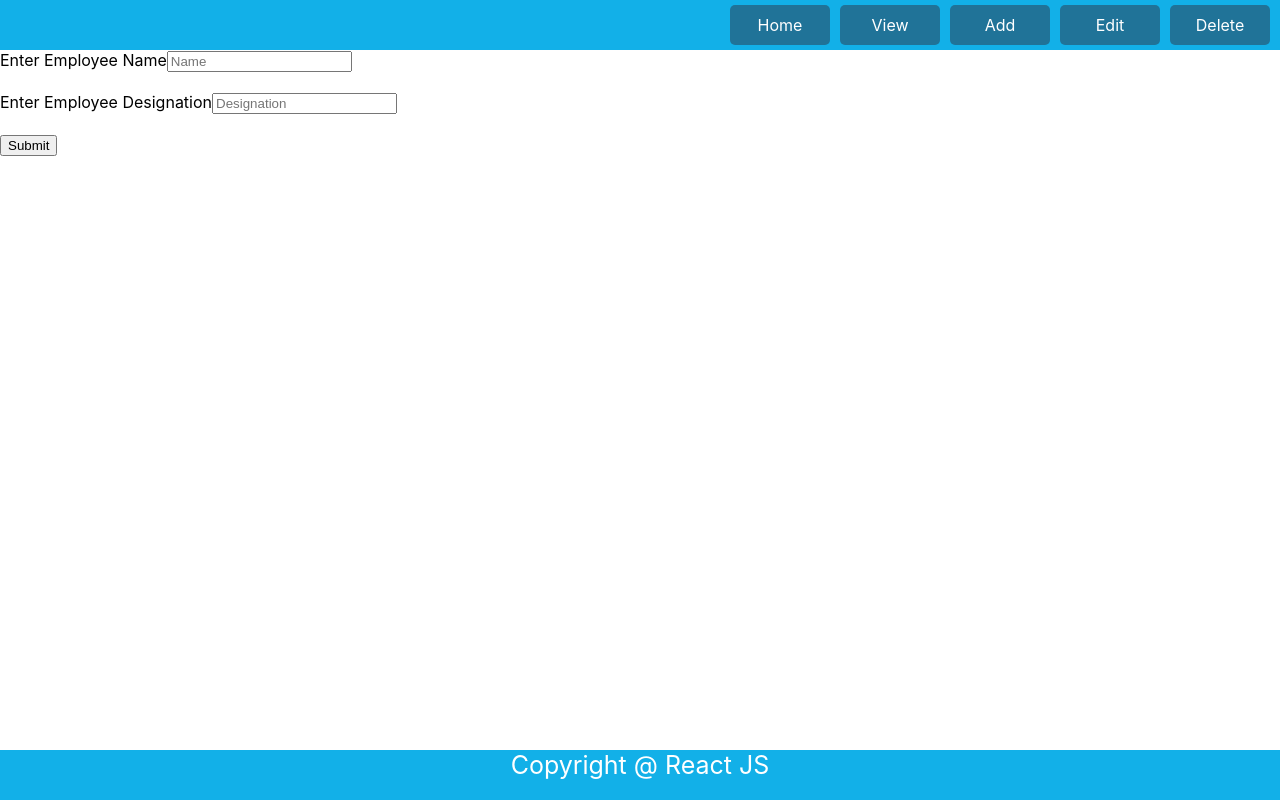
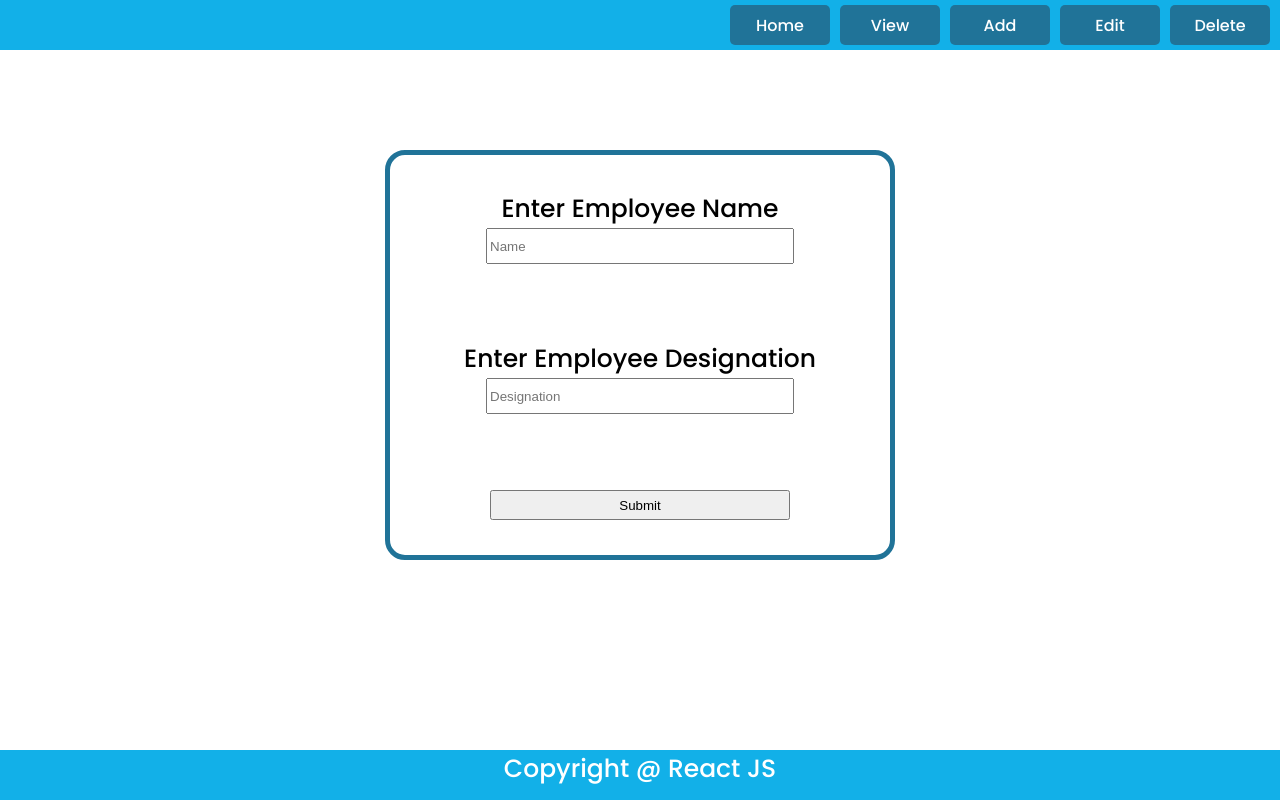
Before and after one commit to Venkatesh-j-koppar/EmployeeManagmentUsing-React, a React (Create React App) app: page /add in a window 1280 px wide. Built offline with nearby package versions, Linux system fonts and the light colour scheme; no server answers.

Commit message:
Delete Route Updated

```diff
--- a/src/App.js
+++ b/src/App.js
@@ -16,12 +16,20 @@ function App() {
     axios.get("http://localhost:4000/employees").then((res) => {
       setEmployeeList(res.data);
     });
-  });
+  }, []);
 
   const AddEmployee = (e, empObj) => {
     e.preventDefault();
     axios.post("http://localhost:4000/employees", empObj).then((res) => {
       setEmployeeList([...employeeList, res.data]);
+    });
+  };
+
+  const DeleteEmployee = (id) => {
+    axios.delete("http://localhost:4000/employees/" + id).then((res) => {
+      axios.get("http://localhost:4000/employees").then((res) => {
+        setEmployeeList(res.data);
+      });
     });
   };
 
@@ -65,7 +73,15 @@ function App() {
             element={<Add AddEmployee={AddEmployee} />}
           ></Route>
           <Route path="/edit" element={<Edit />}></Route>
-          <Route path="/delete" element={<Delete />}></Route>
+          <Route
+            path="/delete"
+            element={
+              <Delete
+                employeeList={employeeList}
+                DeleteEmployee={DeleteEmployee}
+              />
+            }
+          ></Route>
         </Routes>
       </BrowserRouter>
       <Footer></Footer>
--- a/src/Components/Add.js
+++ b/src/Components/Add.js
@@ -1,4 +1,5 @@
 import React, { useState } from "react";
+import "../Styles/componentStyles.css";
 
 function Add(props) {
   const [emp, setEmpObject] = useState({
--- a/src/Components/Delete.js
+++ b/src/Components/Delete.js
@@ -1,9 +1,40 @@
 import React from "react";
 
-function Delete() {
+function Delete(props) {
   return (
     <div>
-      <h1>Inside Delete Component</h1>
+      <h1>Employee List</h1>
+      <table>
+        <thead>
+          <tr>
+            <th>Employee Name</th>
+            <th>Designation</th>
+            <th>Emp Number</th>
+            <th>Action</th>
+          </tr>
+        </thead>
+        <tbody>
+          {props.employeeList.map((emp) => {
+            return (
+              <tr>
+                <td>{emp.name}</td>
+                <td>{emp.designation}</td>
+                <td>{emp.id}</td>
+                <td>
+                  <button
+                    className="deletebutton"
+                    onClick={() => {
+                      props.DeleteEmployee(emp.id);
+                    }}
+                  >
+                    Delete
+                  </button>
+                </td>
+              </tr>
+            );
+          })}
+        </tbody>
+      </table>
     </div>
   );
 }
--- a/src/Styles/componentStyles.css
+++ b/src/Styles/componentStyles.css
@@ -1,3 +1,9 @@
+@import url("https://fonts.googleapis.com/css2?family=Poppins:wght@200;300;500&display=swap");
+
+body {
+  font-family: "Poppins";
+}
+
 .navBarStyles {
   height: 50px;
   width: 100vw;
@@ -76,3 +82,35 @@ table {
 tr:nth-child(even) {
   background-color: #f2f2f2;
 }
+
+form {
+  border: solid 5px #207398;
+  border-radius: 20px;
+  width: 500px;
+  height: 400px;
+  margin-left: auto;
+  margin-right: auto;
+  margin-top: 100px;
+  font-size: 25px;
+  display: flex;
+  align-items: center;
+  justify-content: center;
+  flex-direction: column;
+}
+
+form > label {
+  display: block;
+}
+
+form > input {
+  width: 300px;
+  height: 30px;
+}
+
+.deletebutton {
+  background-color: #bf3312;
+  color: #fff;
+  border: none;
+  height: 30px;
+  border-radius: 5px;
+}
```
Also changed, not shown: employees.json (+0 -16 lines).
